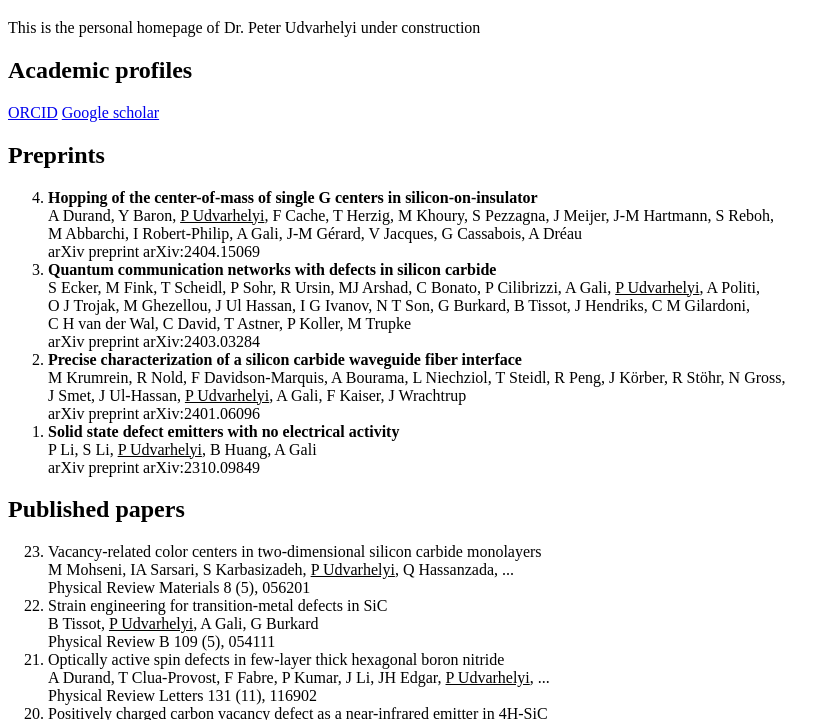
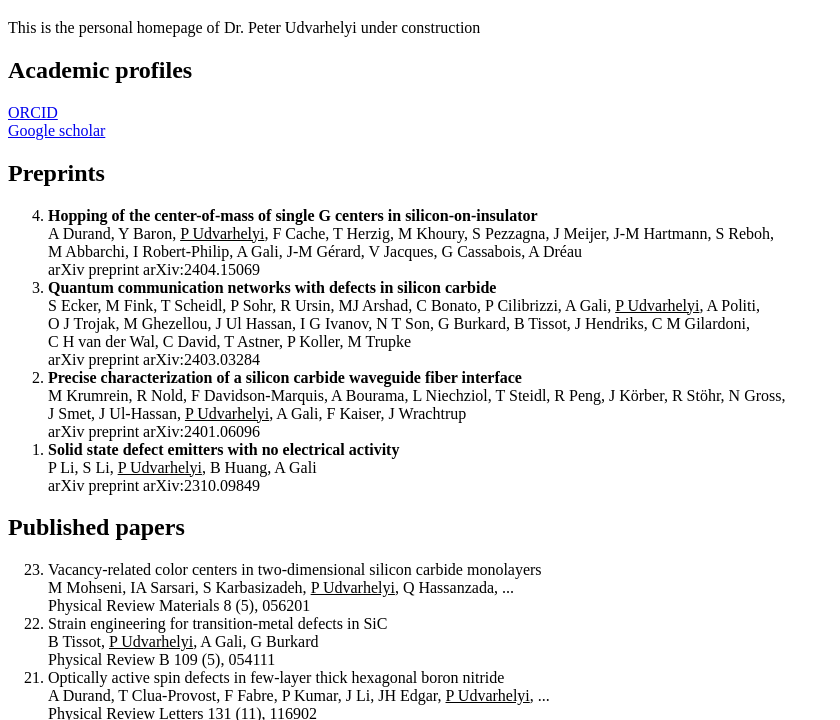
Before and after one commit to peterudvarhelyi/home, a plain HTML site: page index.html in a window 1280 px wide. Shown: the part 61-781 px from the top of the page, without its empty margins (0-840 px from the left). Drawn offline with Linux system fonts and the light colour scheme.

Commit message:
Initial commit test

```diff
--- a/index.html
+++ b/index.html
@@ -8,7 +8,7 @@
 <h1>Notice</h1>
 <p>This is the personal homepage of Dr. Peter Udvarhelyi under construction</p>
 <h2>Academic profiles</h2>
-<a href="https://orcid.org/0000-0002-7073-1664">ORCID</a>
+<a href="https://orcid.org/0000-0002-7073-1664">ORCID</a><br>
 <a href="https://scholar.google.com/citations?user=CawsTv8AAAAJ&hl=en">Google scholar</a>
 <h2>Preprints</h2>
 <ol reversed>
```
